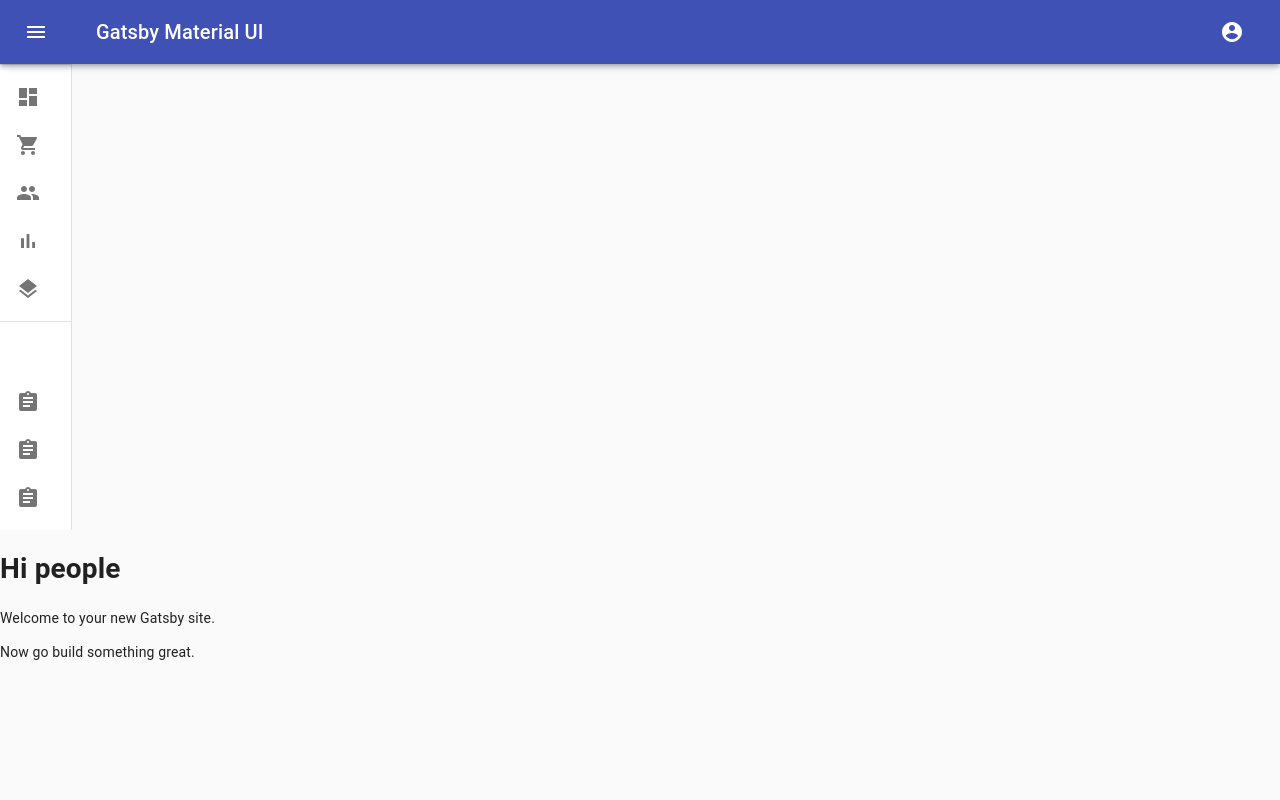
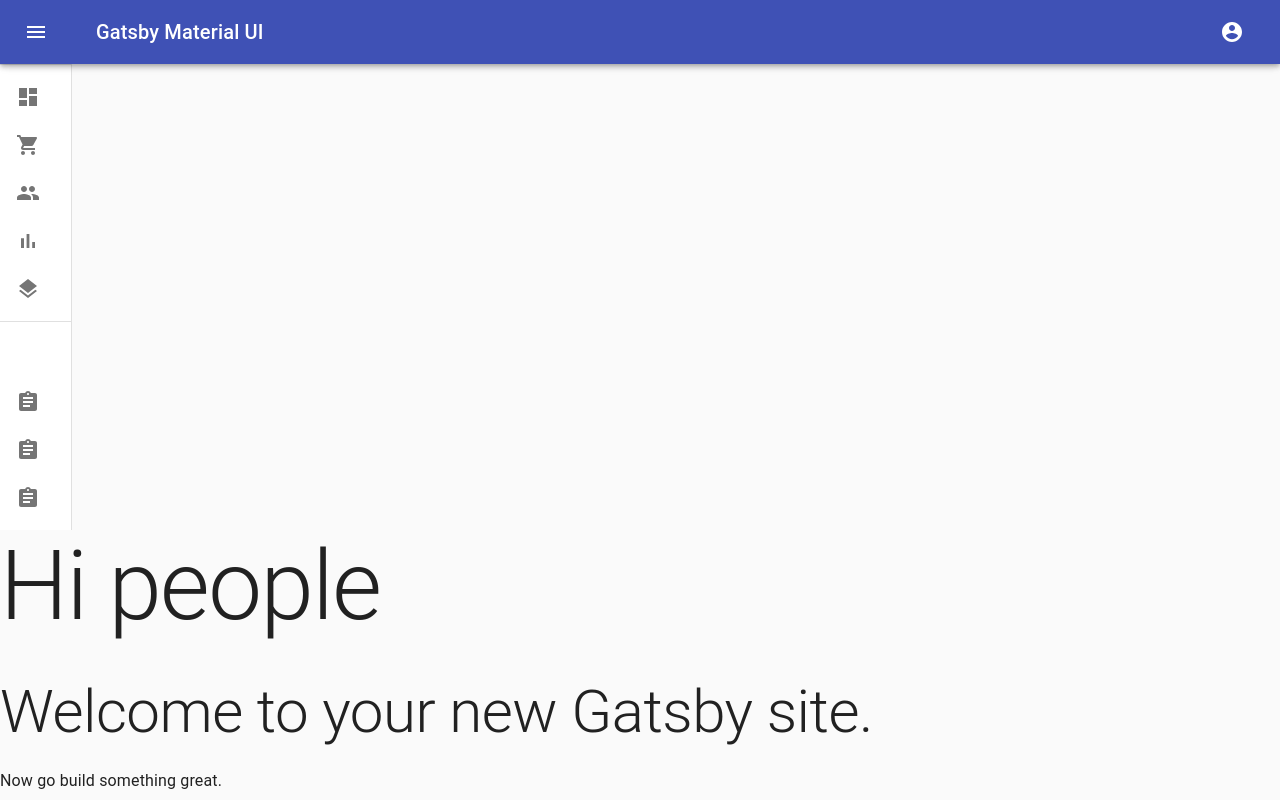
Before and after one commit to Batit/gatsby-material-ui-template, a Gatsby site: page / in a window 1280 px wide. Built offline with nearby package versions, Linux system fonts and the light colour scheme; Gatsby itself is replaced by a stand-in of ours.

Commit message:
Move to Folder

```diff
--- a/src/pages/404.tsx
+++ b/src/pages/404.tsx
@@ -1,7 +1,7 @@
 import React from "react";
 
 import Layout from "../components/Layout/Layout.component";
-import SEO from "../components/seo";
+import SEO from "../components/Seo/Seo.component";
 
 const NotFoundPage: React.FC = () => (
   <Layout>
--- a/src/pages/index.tsx
+++ b/src/pages/index.tsx
@@ -1,14 +1,19 @@
 import React from "react";
+import Typography from "@material-ui/core/Typography";
 
 import Layout from "../components/Layout/Layout.component";
-import SEO from "../components/seo";
+import SEO from "../components/Seo/Seo.component";
 
 const IndexPage: React.FC = () => (
   <Layout>
     <SEO title="Home" />
-    <h1>Hi people</h1>
-    <p>Welcome to your new Gatsby site.</p>
-    <p>Now go build something great.</p>
+    <Typography variant="h1" component="h1" gutterBottom>
+      Hi people
+    </Typography>
+    <Typography variant="h2" gutterBottom>
+      Welcome to your new Gatsby site.
+    </Typography>
+    <Typography>Now go build something great.</Typography>
   </Layout>
 );
 
```
Also changed, not shown: src/components/Seo/Seo.component.tsx (renamed from src/components/seo.tsx).
